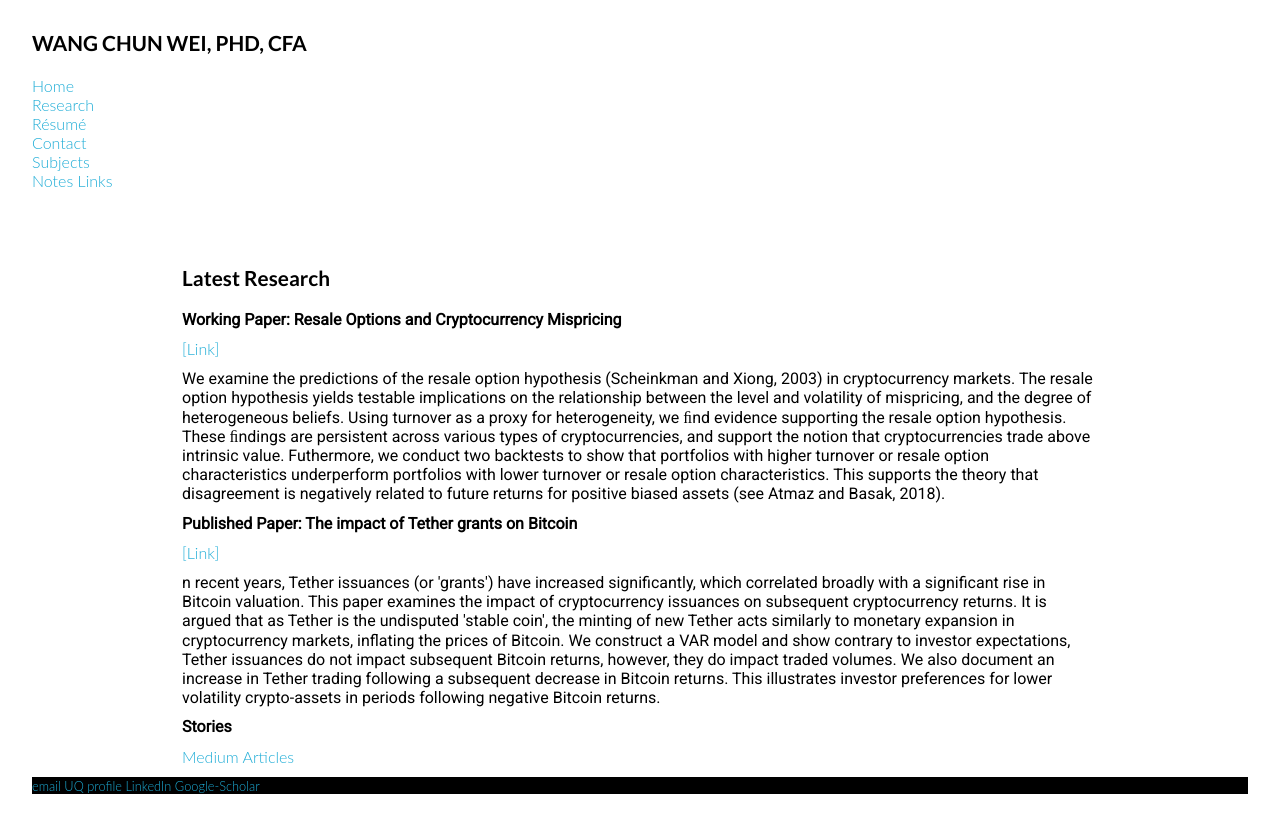
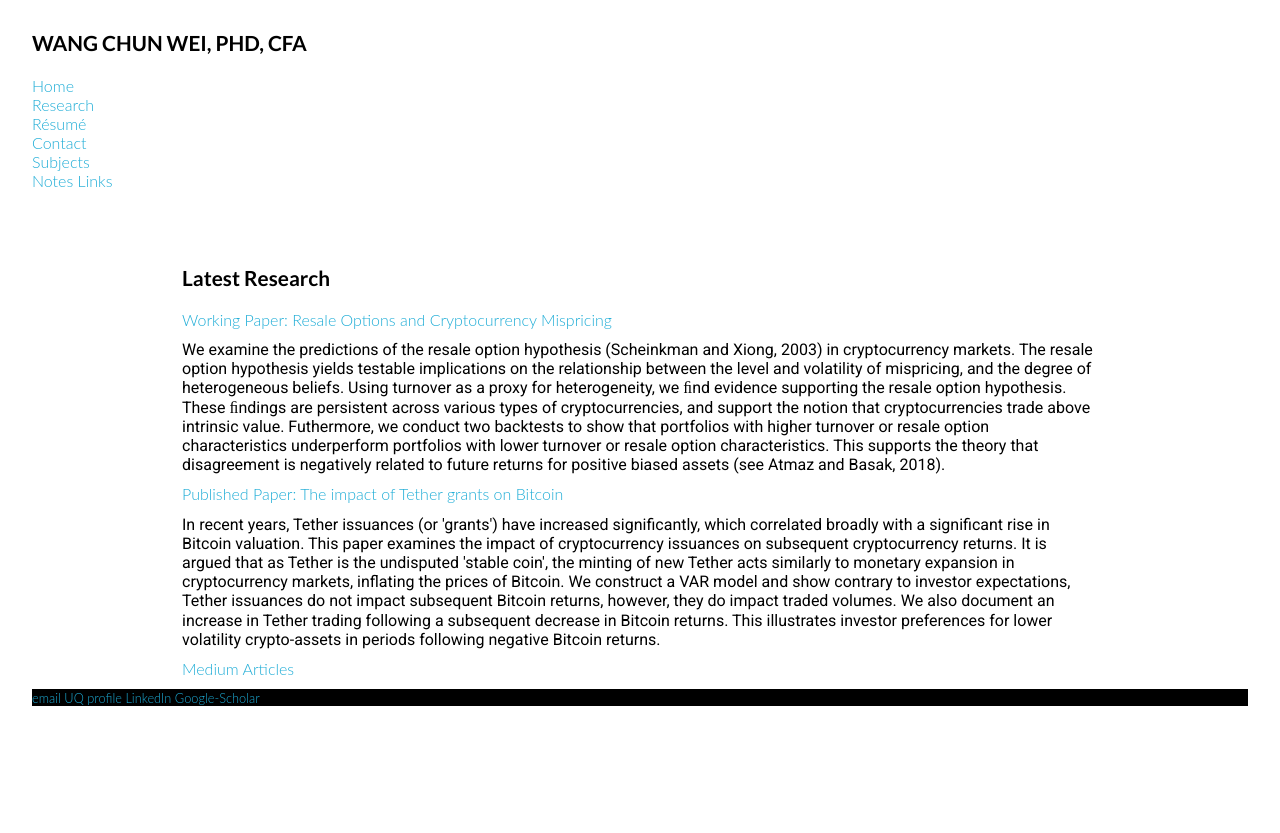
Before and after one commit to weiwangchun/weiwangchun.github.io, a Jekyll site: the page built from index.html, in a window 1280 px wide. Shown: the top 833 px of the page. Built offline with Jekyll 4.4.1, drawn with Linux system fonts in a browser that asks for light colours.

Commit message:
Update index.html

```diff
--- a/index.html
+++ b/index.html
@@ -14,15 +14,12 @@ title: Wang Chun Wei
 
 
 
-  <p><strong> Working Paper: Resale Options and Cryptocurrency Mispricing </strong></p>
-  <p><a href="https://papers.ssrn.com/sol3/papers.cfm?abstract_id=3253208">[Link]</a></p>
+  <p><a href="https://papers.ssrn.com/sol3/papers.cfm?abstract_id=3253208">  Working Paper: Resale Options and Cryptocurrency Mispricing </a></p>
   <p> We examine the predictions of the resale option hypothesis (Scheinkman and Xiong, 2003) in cryptocurrency markets. The resale option hypothesis yields testable implications on the relationship between the level and volatility of mispricing, and the degree of heterogeneous beliefs. Using turnover as a proxy for heterogeneity, we ﬁnd evidence supporting the resale option hypothesis. These ﬁndings are persistent across various types of cryptocurrencies, and support the notion that cryptocurrencies trade above intrinsic value. Futhermore, we conduct two backtests to show that portfolios with higher turnover or resale option characteristics underperform portfolios with lower turnover or resale option characteristics. This supports the theory that disagreement is negatively related to future returns for positive biased assets (see Atmaz and Basak, 2018). </p>
 
-  <p><strong> Published Paper: The impact of Tether grants on Bitcoin </strong></p>
-  <p><a href="https://papers.ssrn.com/sol3/papers.cfm?abstract_id=3175876">[Link]</a></p>
-  <p> n recent years, Tether issuances (or 'grants') have increased significantly, which correlated broadly with a significant rise in Bitcoin valuation. This paper examines the impact of cryptocurrency issuances on subsequent cryptocurrency returns. It is argued that as Tether is the undisputed 'stable coin', the minting of new Tether acts similarly to monetary expansion in cryptocurrency markets, inflating the prices of Bitcoin. We construct a VAR model and show contrary to investor expectations, Tether issuances do not impact subsequent Bitcoin returns, however, they do impact traded volumes. We also document an increase in Tether trading following a subsequent decrease in Bitcoin returns. This illustrates investor preferences for lower volatility crypto-assets in periods following negative Bitcoin returns. </p>
+  <p><a href="https://papers.ssrn.com/sol3/papers.cfm?abstract_id=3175876">Published Paper: The impact of Tether grants on Bitcoin</a></p>
+  <p> In recent years, Tether issuances (or 'grants') have increased significantly, which correlated broadly with a significant rise in Bitcoin valuation. This paper examines the impact of cryptocurrency issuances on subsequent cryptocurrency returns. It is argued that as Tether is the undisputed 'stable coin', the minting of new Tether acts similarly to monetary expansion in cryptocurrency markets, inflating the prices of Bitcoin. We construct a VAR model and show contrary to investor expectations, Tether issuances do not impact subsequent Bitcoin returns, however, they do impact traded volumes. We also document an increase in Tether trading following a subsequent decrease in Bitcoin returns. This illustrates investor preferences for lower volatility crypto-assets in periods following negative Bitcoin returns. </p>
 
-	<p><strong> Stories </strong></p>
 	<p><a href="https://medium.com/@weiwangchun">Medium Articles</a></p>
 
 </div><!-- /.blurb -->
```
